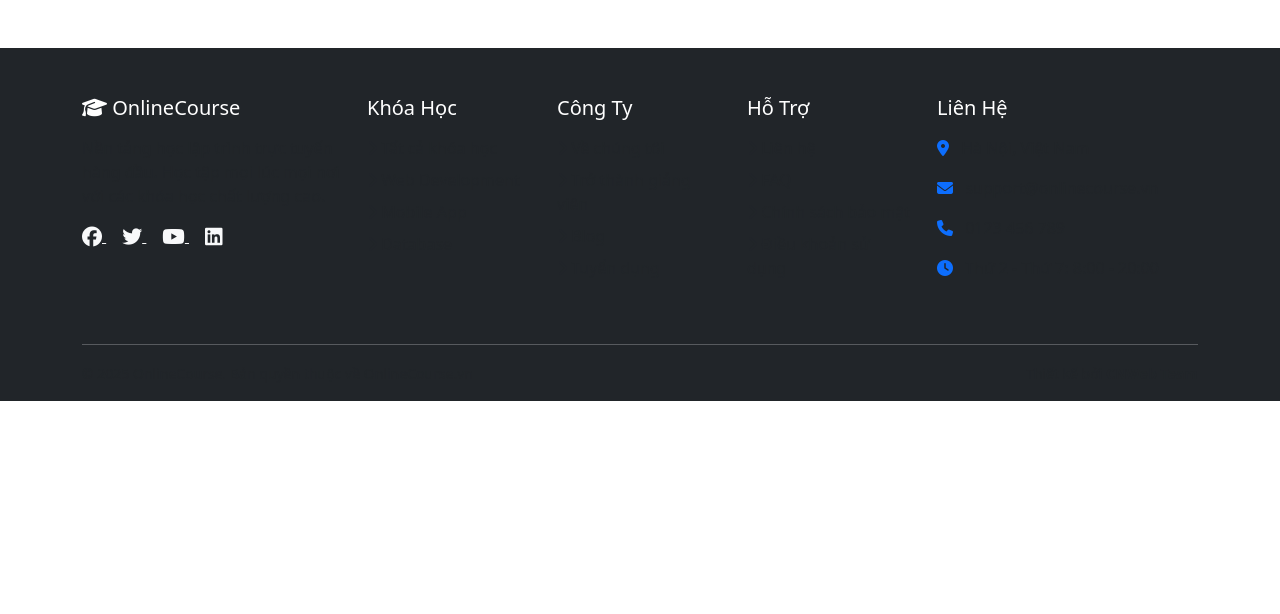
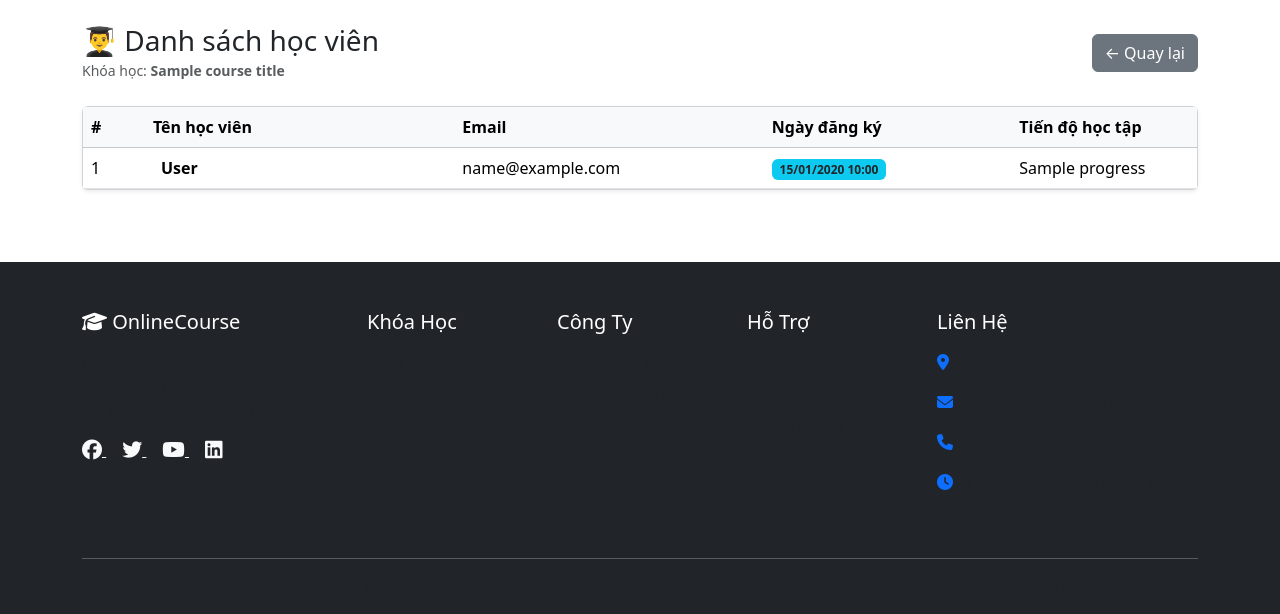
Before and after one commit to NDKha-DEV/CNWeb_BTTH02, a PHP site: the page made by onlinecourse/views/instructor/students/list.php in a window 1280 px wide. Shown: the top 614 px of the page. Run offline with PHP 8.4, Linux system fonts and the light colour scheme; the template is opened without the code that fills it: most values are stand-ins (such as "Sample title", 1, 10 or a date in 2020); some libraries are stand-ins or nearby versions.

Commit message:
feat(instructor): complete student list page with learning progress tracking

```diff
--- a/onlinecourse/index.php
+++ b/onlinecourse/index.php
@@ -244,6 +244,10 @@ switch ($request_uri) {
     case 'lesson/upload':
         $lessonController->upload();
         break;
+
+        case 'course/students':
+        $course->listStudents();
+        break;
     // --- 404 NOT FOUND ---
     default:
         http_response_code(404);
--- a/onlinecourse/views/instructor/dashboard.php
+++ b/onlinecourse/views/instructor/dashboard.php
@@ -66,5 +66,6 @@
         <?php endif; ?>
     </div>
 
+    <?php include 'views/instructor/my_courses.php'; ?>
 </body>
 </html>
--- a/onlinecourse/views/instructor/students/list.php
+++ b/onlinecourse/views/instructor/students/list.php
@@ -0,0 +1,60 @@
+<?php include 'views/layouts/header.php'; ?>
+
+<div class="container py-4">
+    <div class="d-flex justify-content-between align-items-center mb-4">
+        <div>
+            <h3 class="mb-0">👨‍🎓 Danh sách học viên</h3>
+            <small class="text-muted">Khóa học: <strong><?php echo htmlspecialchars($course_title); ?></strong></small>
+        </div>
+        <a href="<?php echo BASE_URL; ?>instructor/dashboard" class="btn btn-secondary">
+            &larr; Quay lại
+        </a>
+    </div>
+
+    <div class="card shadow-sm">
+        <div class="card-body p-0">
+            <table class="table table-hover mb-0 align-middle">
+                <thead class="table-light">
+                    <tr>
+                        <th width="5%">#</th>
+                        <th width="25%">Tên học viên</th>
+                        <th width="25%">Email</th>
+                        <th width="20%">Ngày đăng ký</th>
+                        <th width="15%">Tiến độ học tập</th>
+                    </tr>
+                </thead>
+                <tbody>
+                    <?php if($students->rowCount() > 0): ?>
+                        <?php $i = 1; while ($stu = $students->fetch(PDO::FETCH_ASSOC)): ?>
+                            <tr>
+                                <td><?php echo $i++; ?></td>
+                                <td class="fw-bold">
+                                    <i class="bi bi-person-circle text-secondary me-2"></i>
+                                    <?php echo htmlspecialchars($stu['fullname']); ?>
+                                </td>
+                                <td><?php echo htmlspecialchars($stu['email']); ?></td>
+                                <td>
+                                    <span class="badge bg-info text-dark">
+                                        <?php echo date('d/m/Y H:i', strtotime($stu['enrolled_date'])); ?>
+                                    </span>
+                                </td>
+                                <td>
+                                    <?php echo htmlspecialchars($stu['progress'])?>
+                                </td>
+                            </tr>
+                        <?php endwhile; ?>
+                    <?php else: ?>
+                        <tr>
+                            <td colspan="5" class="text-center py-5 text-muted">
+                                <i class="bi bi-inbox display-4 d-block mb-2"></i>
+                                Chưa có học viên nào đăng ký khóa học này.
+                            </td>
+                        </tr>
+                    <?php endif; ?>
+                </tbody>
+            </table>
+        </div>
+    </div>
+</div>
+
+<?php include 'views/layouts/footer.php'; ?>
```
Also changed, not shown: onlinecourse/controllers/CourseController.php (+38 -0 lines), onlinecourse/models/Course.php (+14 -0 lines), onlinecourse/views/instructor/my_courses.php (+39 -0 lines).
